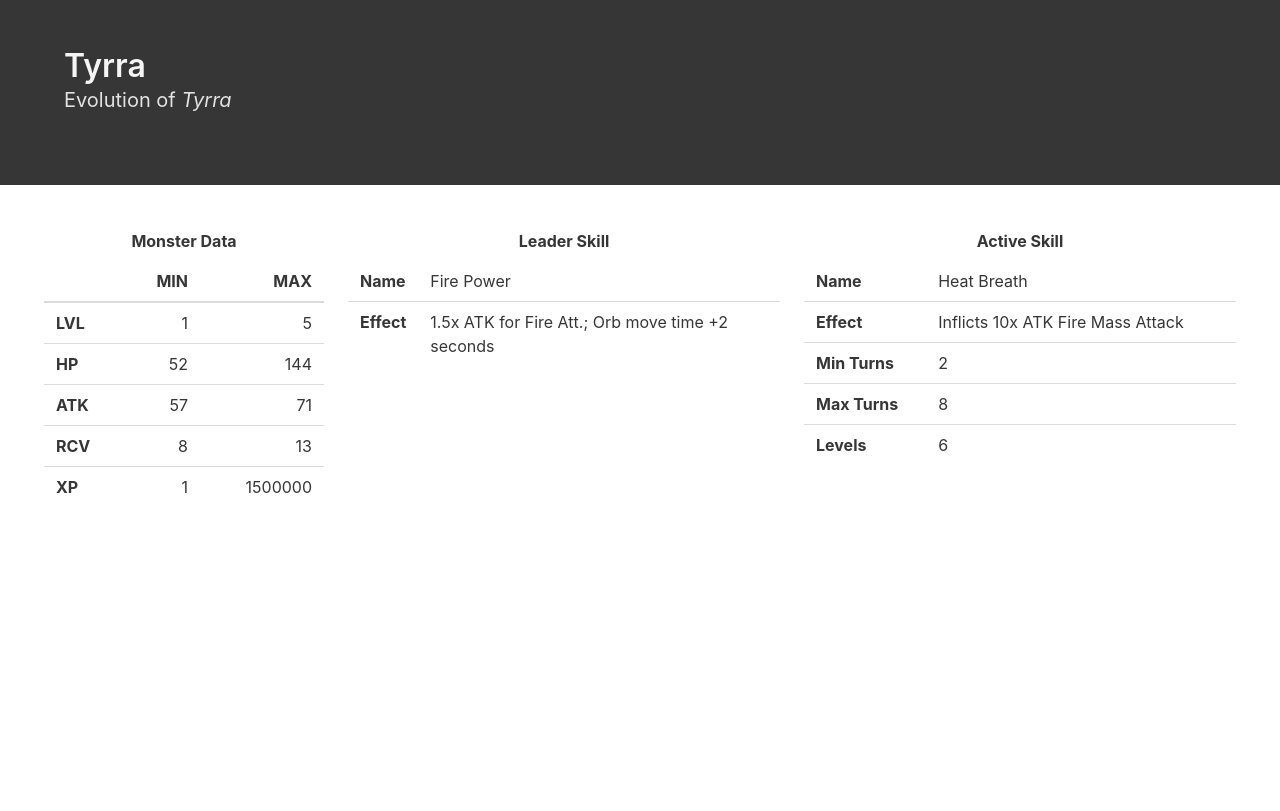
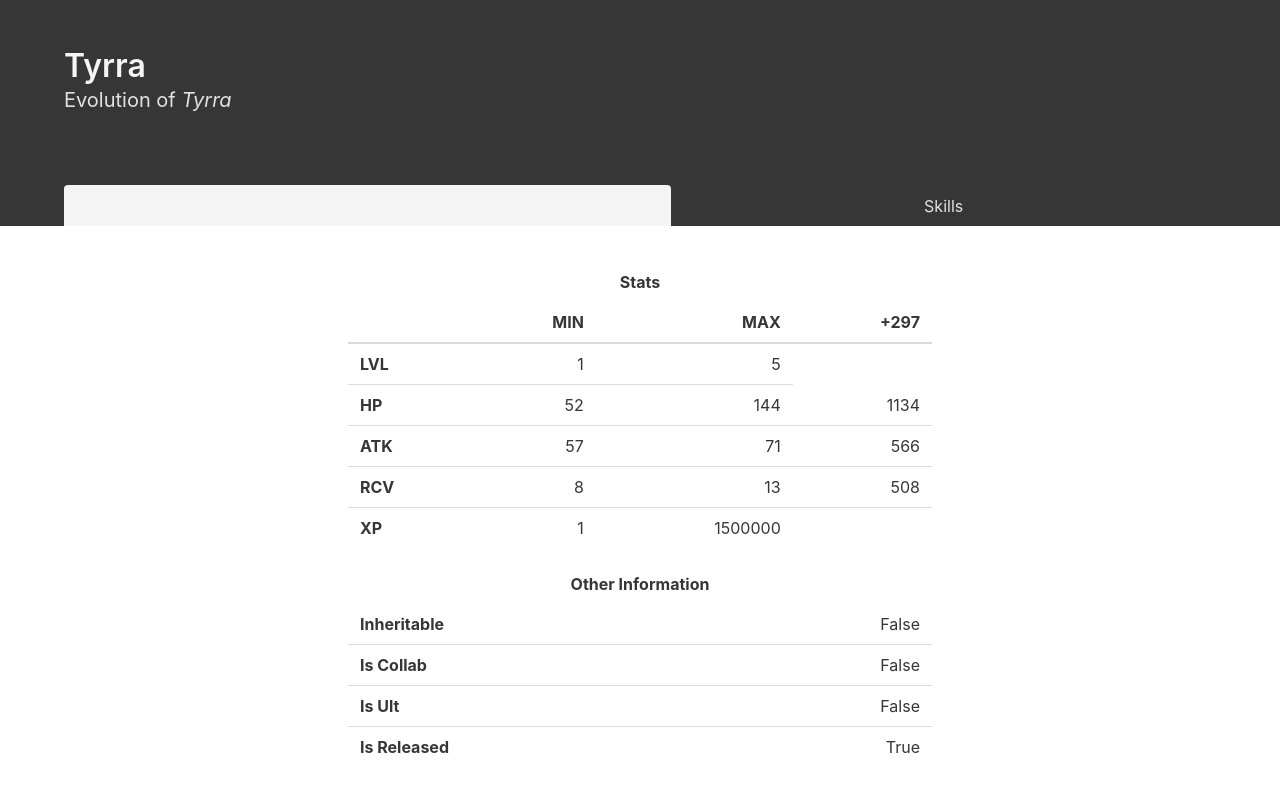
Before and after one commit to rohilthopu/pdb-django, a Django app: template pad_cal/templates/monster.html in a window 1280 px wide. Shown: the part 52-863 px from the top of the page. Before the commit the page ends 545 px from the top, so only its background shows below. Run offline with Django 3.2, Linux system fonts and the light colour scheme; the template is opened without the code that fills it: values that come from a table or form of the project are taken from there, others are empty; data comes from the database, SQL or seed files in the repository; both versions use the stored data as it was after the commit; some libraries are stand-ins or nearby versions.

Commit message:
Added fields for +297 stats, added js controller for tabs on monster detail page

```diff
--- a/pad_cal/monsterdatabase/management/commands/updatecardsna.py
+++ b/pad_cal/monsterdatabase/management/commands/updatecardsna.py
@@ -85,6 +85,10 @@ class Command(BaseCommand):
                     monster.rarity = rawCard['rarity']
                     monster.subAttributeID = rawCard['sub_attr_id']
 
+                    monster.hp99 = monster.maxHP + 990
+                    monster.atk99 = monster.maxATK + 495
+                    monster.rcv99 = monster.maxRCV + 495
+
                     monster.save()
                     monsterCard.monster = monster
 
--- a/pad_cal/monsterdatabase/models.py
+++ b/pad_cal/monsterdatabase/models.py
@@ -24,27 +24,30 @@ class ActiveSkill(Skill):
 
 class MonsterData(models.Model):
     activeSkillID = models.IntegerField(blank=True)
-    ancestorID = models.IntegerField()
-    attributeID = models.IntegerField()
-    baseID = models.IntegerField()
-    cardID = models.IntegerField()
-    cost = models.IntegerField()
-    inheritable = models.BooleanField()
-    isCollab = models.BooleanField()
-    isReleased = models.BooleanField()
-    isUlt = models.BooleanField()
+    ancestorID = models.IntegerField(default=0)
+    attributeID = models.IntegerField(default=0)
+    baseID = models.IntegerField(default=0)
+    cardID = models.IntegerField(default=0)
+    cost = models.IntegerField(default=0)
+    inheritable = models.BooleanField(default=False)
+    isCollab = models.BooleanField(default=False)
+    isReleased = models.BooleanField(default=False)
+    isUlt = models.BooleanField(default=False)
     leaderSkillID = models.IntegerField(blank=True)
-    maxATK = models.IntegerField()
-    maxHP = models.IntegerField()
-    maxLevel = models.IntegerField()
-    maxRCV = models.IntegerField()
-    minATK = models.IntegerField()
-    minHP = models.IntegerField()
-    minRCV = models.IntegerField()
-    maxXP = models.IntegerField()
+    maxATK = models.IntegerField(default=0)
+    maxHP = models.IntegerField(default=0)
+    maxLevel = models.IntegerField(default=0)
+    maxRCV = models.IntegerField(default=0)
+    minATK = models.IntegerField(default=0)
+    minHP = models.IntegerField(default=0)
+    minRCV = models.IntegerField(default=0)
+    maxXP = models.IntegerField(default=0)
     name = models.CharField(default="", max_length=200)
-    rarity = models.IntegerField()
-    subAttributeID = models.IntegerField()
+    rarity = models.IntegerField(default=0)
+    subAttributeID = models.IntegerField(default=0)
+    hp99 = models.IntegerField(default=0)
+    atk99 = models.IntegerField(default=0)
+    rcv99 = models.IntegerField(default=0)
 
 
 # Create your models here.
--- /dev/null
+++ b/pad_cal/static/js/monsterdetail.js
@@ -0,0 +1,26 @@
+function showSkill() {
+
+    document.getElementById('monsterdata').style.display = 'none';
+
+
+    document.getElementsByClassName('is-active')[0].classList.remove('is-active');
+    document.getElementById('leadertab').classList.add('is-active');
+
+    document.getElementById('leaderskill').style.display = 'block';
+    document.getElementById('activeskill').style.display = 'block';
+
+}
+
+
+function showMonsterData() {
+
+    document.getElementById('leaderskill').style.display = 'none';
+    document.getElementById('activeskill').style.display = 'none';
+
+    document.getElementsByClassName('is-active')[0].classList.remove('is-active');
+    document.getElementById('monstertab').classList.add('is-active');
+
+    document.getElementById('monsterdata').style.display = 'block';
+
+
+}
--- a/pad_cal/templates/home.html
+++ b/pad_cal/templates/home.html
@@ -17,6 +17,7 @@
     {% load static %}
     <link rel="stylesheet" href="{% static 'css/dataTables.bulma.css' %}">
     <script type="text/javascript" src={% static 'js/dataTables.bulma.js' %}></script>
+    <script type="text/javascript" src={% static 'js/monsterdetail.js' %}></script>
 
 
     {#    <link rel="stylesheet"#}
--- a/pad_cal/templates/monster.html
+++ b/pad_cal/templates/monster.html
@@ -23,60 +23,102 @@
 
         </div>
 
+        <div class="hero-foot">
+            <nav class="tabs is-boxed is-fullwidth">
+                <div class="container">
+                    <ul>
+                        <li class="is-active" id="monstertab">
+                            <a onclick="showMonsterData();">Monster Data</a>
+                        </li>
+                        <li id="leadertab">
+                            <a onclick="showSkill();">Skills</a>
+                        </li>
+                    </ul>
+                </div>
+            </nav>
+        </div>
+
     </section>
 
-    <div class="columns is-5" style="margin: 2.5%">
-        <div class="column is-one-quarter">
 
-            <label class="label" style="text-align: center"> Monster Data </label>
-
+    <div class="columns is-centered is-5" style="margin: 2.5%">
+        <div class="column is-half" id="monsterdata">
+            <label class="label has-text-centered">Stats</label>
             <table class="table is-fullwidth">
                 <thead>
                 <tr>
                     <th></th>
                     <th class="has-text-right">MIN</th>
                     <th class="has-text-right">MAX</th>
+                    <th class="has-text-right">+297</th>
                 </tr>
                 </thead>
 
                 <tbody>
                 <tr>
-                    <th> LVL</th>
+                    <th>LVL</th>
                     <td class="has-text-right"> 1</td>
                     <td class="has-text-right">{{ monster.maxLevel }}</td>
                 </tr>
                 <tr>
-                    <th> HP</th>
+                    <th>HP</th>
                     <td class="has-text-right">{{ monster.minHP }}</td>
                     <td class="has-text-right">{{ monster.maxHP }}</td>
+                    <td class="has-text-right">{{ monster.hp99 }}</td>
                 </tr>
                 <tr>
-                    <th> ATK</th>
+                    <th>ATK</th>
                     <td class="has-text-right">{{ monster.minATK }}</td>
                     <td class="has-text-right">{{ monster.maxATK }}</td>
+                    <td class="has-text-right">{{ monster.atk99 }}</td>
                 </tr>
                 <tr>
-                    <th> RCV</th>
+                    <th>RCV</th>
                     <td class="has-text-right">{{ monster.minRCV }}</td>
                     <td class="has-text-right">{{ monster.maxRCV }}</td>
+                    <td class="has-text-right">{{ monster.rcv99 }}</td>
                 </tr>
                 <tr>
-                    <th> XP</th>
+                    <th>XP</th>
                     <td class="has-text-right">1</td>
                     <td class="has-text-right">{{ monster.maxXP }}</td>
                 </tr>
                 </tbody>
             </table>
+
+
+            <label class="label has-text-centered">Other Information</label>
+            <table class="table is-fullwidth">
+                <tbody>
+                <tr>
+                    <th>Inheritable</th>
+                    <td class="has-text-right">{{ monster.inheritable }}</td>
+                </tr>
+                <tr>
+                    <th>Is Collab</th>
+                    <td class="has-text-right">{{ monster.isCollab }}</td>
+                </tr>
+                <tr>
+                    <th>Is Ult</th>
+                    <td class="has-text-right">{{ monster.isUlt }}</td>
+                </tr>
+                <tr>
+                    <th>Is Released</th>
+                    <td class="has-text-right">{{ monster.isReleased }}</td>
+                </tr>
+                </tbody>
+            </table>
+
         </div>
 
-        <div class="column">
+        <div class="column" id="leaderskill" style="display: none;">
 
-            <label class="label" style="text-align: center"> Leader Skill </label>
+            <label class="label has-text-centered">Leader Skill</label>
 
             <table class="table is-fullwidth">
                 <tbody>
                 <tr>
-                    <th> Name</th>
+                    <th>Name</th>
                     <td>{{ leaderskill.name }}</td>
                 </tr>
                 <tr>
@@ -91,14 +133,15 @@
 
 
         </div>
-        <div class="column">
 
-            <label class="label" style="text-align: center"> Active Skill </label>
+        <div class="column" id="activeskill" style="display: none;">
 
+
+            <label class="label has-text-centered">Active Skill</label>
             <table class="table is-fullwidth">
                 <tbody>
                 <tr>
-                    <th> Name</th>
+                    <th>Name</th>
                     <td>{{ activeskill.name }}</td>
                 </tr>
                 <tr>
@@ -125,8 +168,10 @@
 
 
         </div>
+
     </div>
 
 
 
+
 {% endblock %}
```
Also changed, not shown: pad_cal/db.sqlite3, pad_cal/monsterdatabase/migrations/0002_auto_20180713_1113.py (added), pad_cal/monsterdatabase/migrations/0003_auto_20180713_1114.py (added).
